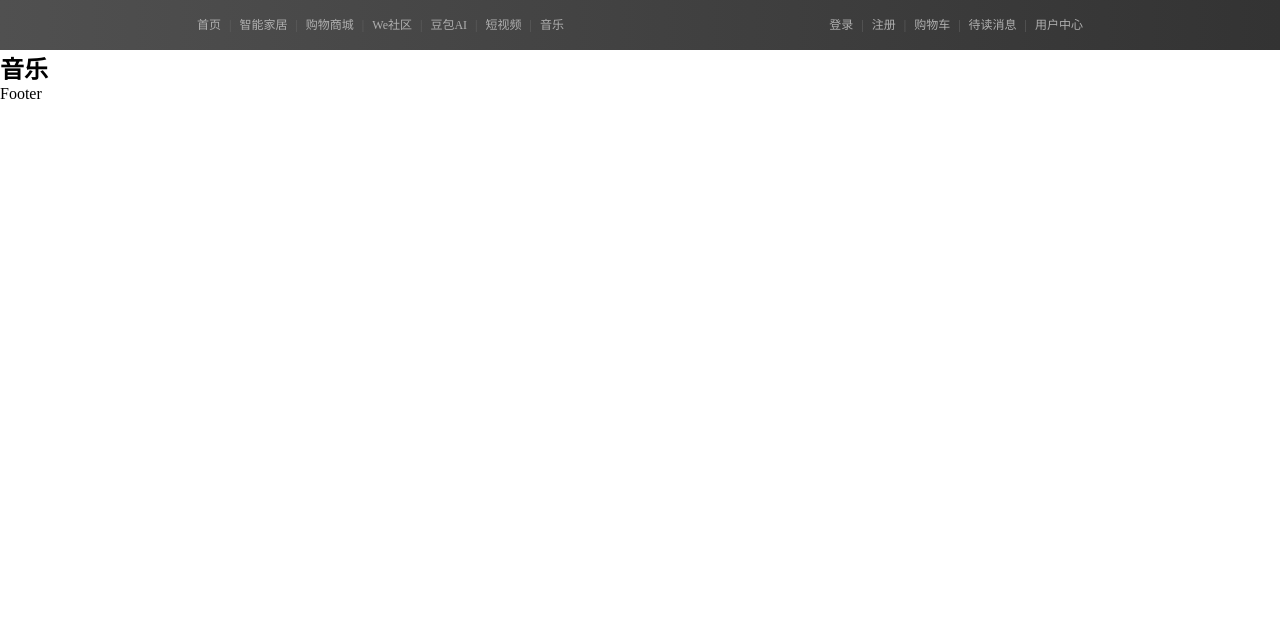
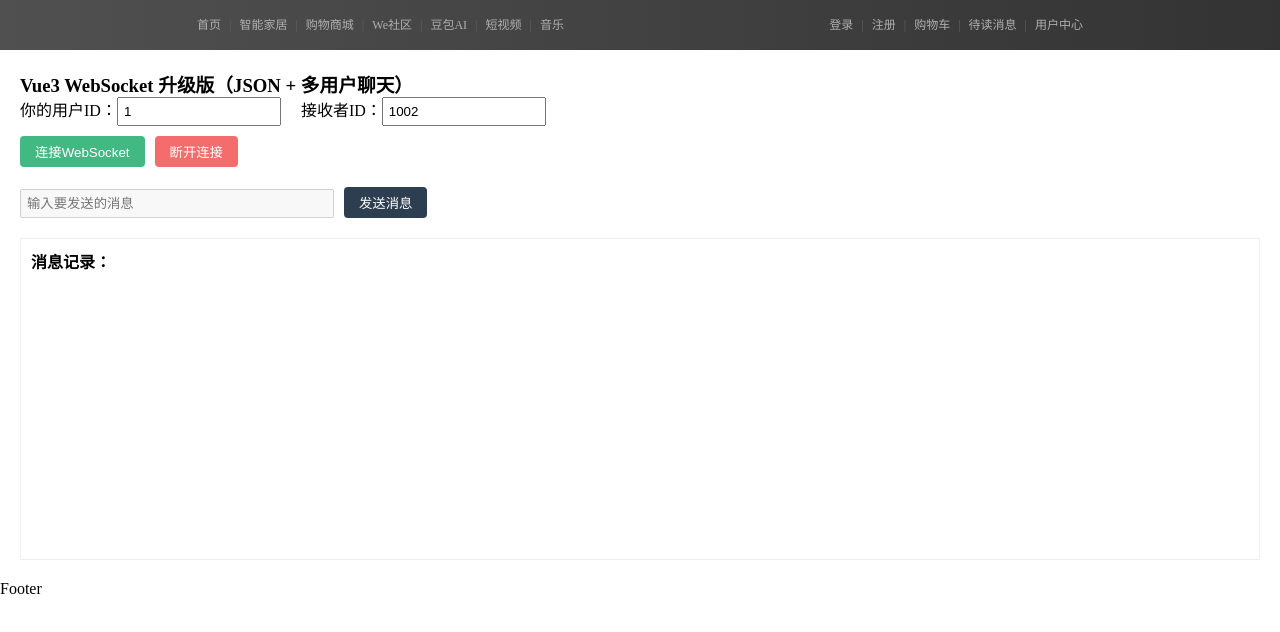
Before and after one commit to HaoAnxu/livi_web, a Vue app: page /music in a window 1280 px wide. Shown: the top 632 px of the page. Built offline with nearby package versions, Linux system fonts and the light colour scheme.

Commit message:
有请求了

```diff
--- a/package.json
+++ b/package.json
@@ -13,6 +13,7 @@
   },
   "dependencies": {
     "@element-plus/icons-vue": "^2.3.2",
+    "@vueuse/core": "^14.0.0",
     "axios": "^1.13.2",
     "element-plus": "^2.11.7",
     "unplugin-auto-import": "^20.2.0",
--- a/src/views/music/music.vue
+++ b/src/views/music/music.vue
@@ -1,13 +1,222 @@
 <script setup>
+import { ref, onUnmounted } from 'vue';
 
+//变量
+const userId = ref('1'); // 默认用户ID（可修改）
+const toUserId = ref('1002');
+const sendMessage = ref(''); // 要发送的消息
+const messageList = ref([]); // 消息记录
+const isConnected = ref(false); // 是否已连接
+let webSocket = null; // WebSocket实例（全局变量，方便操作）
+//断线重连相关变量
+let reconnectTimer = null; //断线重连定时器
+let heartbeatTimer = null; //心跳定时器
+const reconnectInterval = 5000; //断线重连间隔（5秒）
+const heartbeatInterval = 5000; //心跳间隔（5秒）
+
+//连接WebSocket
+const connectWebSocket = () => {
+  if (!userId.value) {
+    alert('请输入用户ID！');
+    return;
+  }
+
+  const wsUrl = `/ws/chat/${userId.value}`;
+
+  // 创建WebSocket实例（浏览器原生API，不用装插件）
+  webSocket = new WebSocket(wsUrl);
+
+  //连接成功回调（和后端@OnOpen对应）
+  webSocket.onopen = () => {
+    console.log('WebSocket连接成功！');
+    isConnected.value = true;
+    // 添加连接成功的消息记录
+    messageList.value.push({
+      type: 'receive',
+      time: new Date().toLocaleString(),
+      content: '✅ 连接成功！'
+    });
+    //连接成功后，启动心跳检测
+    startHeartbeat();
+    // 清除重连定时器
+    if(reconnectTimer){
+      clearInterval(reconnectTimer);
+      reconnectTimer = null;
+    }
+  };
+  //收到后端消息回调（和后端@OnMessage对应）
+  webSocket.onmessage = (event) => {
+    console.log('收到后端消息：', event.data);
+    if(event.data === 'pong'){
+      return;
+    }
+    // 添加收到的消息记录
+    messageList.value.push({
+      type: 'receive',
+      time: new Date().toLocaleString(),
+      content: `后端回复：${event.data}`
+    });
+  };
+
+  //连接断开回调（和后端@OnClose对应）
+  webSocket.onclose = () => {
+    console.log('WebSocket连接断开！');
+    isConnected.value = false;
+    messageList.value.push({
+      type: 'receive',
+      time: new Date().toLocaleString(),
+      content: '❌ 连接已断开！正在自动尝试重连...'
+    });
+    //停止心跳定时器
+    stopHeartbeat();
+    //启动断线重连
+    startReconnect();
+  };
+
+  //连接出错回调（和后端@OnError对应）
+  webSocket.onerror = (error) => {
+    console.error('WebSocket连接出错：', error);
+    isConnected.value = false;
+    messageList.value.push({
+      type: 'receive',
+      time: new Date().toLocaleString(),
+      content: `❌ 连接出错：${error.message},正在自动尝试重连...`
+    });
+    stopHeartbeat();
+    startReconnect();
+  };
+};
+
+//发送消息给后端
+const sendMessageToBackend = () => {
+  if(!sendMessage.value || !toUserId.value) {
+    alert('请输入消息内容和接收者ID！');
+    return;
+  }
+  //构造JSON消息
+  const jsonMessage = {
+    fromUserId: userId.value,
+    toUserId: toUserId.value,
+    content: sendMessage.value
+  }
+  //把JSON消息转换为字符串并发送
+  webSocket.send(JSON.stringify(jsonMessage));
+  //添加到消息记录
+  messageList.value.push({
+    type: 'send',
+    time: new Date().toLocaleString(),
+    content: `我发给用户[${toUserId.value}]：${sendMessage.value}`
+  });
+
+  //清空输入框
+  sendMessage.value = '';
+};
+//启动断线重连
+const startReconnect =()=>{
+  if(reconnectTimer) return;
+  reconnectTimer = setInterval(()=>{
+    console.log('尝试重新连接');
+    connectWebSocket();
+  }, reconnectInterval);
+}
+//启动心跳检测
+const startHeartbeat =()=>{
+  if(heartbeatTimer) return;
+  heartbeatTimer = setInterval(()=>{
+    console.log('发送心跳包');
+    webSocket.send('ping');
+  }, heartbeatInterval);
+}
+//停止心跳检测
+const stopHeartbeat = () => {
+  if (heartbeatTimer) {
+    clearInterval(heartbeatTimer);
+    heartbeatTimer = null;
+  }
+};
+//断开WebSocket连接,并停止断线重连和心跳检测
+const closeWebSocket = () => {
+  if (webSocket) {
+    webSocket.close();
+    webSocket = null;
+  }
+  // 清除重连和心跳定时器
+  if (reconnectTimer) {
+    clearInterval(reconnectTimer);
+    reconnectTimer = null;
+  }
+  stopHeartbeat();
+};
+//组件卸载时，关闭WebSocket连接
+onUnmounted(() => {
+  closeWebSocket();
+});
 </script>
 
 <template>
-  <div>
-    <h1>音乐</h1>
+  <div style="padding: 20px;">
+    <h3>Vue3 WebSocket 升级版（JSON + 多用户聊天）</h3>
+
+    <!-- 1. 用户ID和接收者ID -->
+    <div style="margin-bottom: 10px;">
+      <label>你的用户ID：</label>
+      <input
+          v-model="userId"
+          type="text"
+          placeholder="输入你的ID（比如1001）"
+          style="padding: 5px; width: 150px; margin-right: 20px;"
+      >
+      <label>接收者ID：</label>
+      <input
+          v-model="toUserId"
+          type="text"
+          placeholder="输入对方ID（比如1002）"
+          style="padding: 5px; width: 150px;"
+      >
+    </div>
+
+    <!-- 2. 连接/断开按钮（不变） -->
+    <button
+        @click="connectWebSocket"
+        style="margin-right: 10px; padding: 6px 15px; background: #42b983; color: white; border: none; border-radius: 4px;"
+        :disabled="isConnected"
+    >
+      连接WebSocket
+    </button>
+    <button
+        @click="closeWebSocket"
+        style="padding: 6px 15px; background: #f56c6c; color: white; border: none; border-radius: 4px;"
+        :disabled="!isConnected"
+    >
+      断开连接
+    </button>
+
+    <!-- 3. 消息输入和发送（不变，只是发送时构造JSON） -->
+    <div style="margin: 20px 0;">
+      <input
+          v-model="sendMessage"
+          type="text"
+          placeholder="输入要发送的消息"
+          style="padding: 5px; width: 300px; margin-right: 10px;"
+          :disabled="!isConnected"
+      >
+      <button
+          @click="sendMessageToBackend"
+          style="padding: 6px 15px; background: #2c3e50; color: white; border: none; border-radius: 4px;"
+          :disabled="!isConnected || !sendMessage || !toUserId"
+      >
+        发送消息
+      </button>
+    </div>
+
+    <!-- 4. 消息记录展示（不变） -->
+    <div style="margin-top: 20px; border: 1px solid #eee; padding: 10px; height: 300px; overflow-y: auto;">
+      <h4>消息记录：</h4>
+      <div v-for="(item, index) in messageList" :key="index" style="margin: 5px 0;">
+        <span :style="item.type === 'send' ? 'color: blue;' : 'color: green;'">
+          {{ item.time }} - {{ item.content }}
+        </span>
+      </div>
+    </div>
   </div>
 </template>
-
-<style scoped>
-
-</style>
--- a/src/views/shortVideo/shortVideo.vue
+++ /dev/null
@@ -1,13 +0,0 @@
-<script setup>
-
-</script>
-
-<template>
-  <div>
-    <h1>短视频</h1>
-  </div>
-</template>
-
-<style scoped>
-
-</style>
--- a/vite.config.js
+++ b/vite.config.js
@@ -19,6 +19,13 @@ export default defineConfig({
                 secure: false,
                 changeOrigin: true,
                 rewrite: (path) => path.replace(/^\/api/, ''),
+            },
+            '/ws': { // 匹配以 /ws 开头的路径
+                target: 'ws://localhost:8080', // 注意：这里是 ws:// 协议
+                secure: false,
+                changeOrigin: true,
+                ws: true, // 关键：开启 WebSocket 代理
+                rewrite: (path) => path // 不用重写路径
             }
         }
     }
```
Also changed, not shown: src/utils/websocket.js (added), 1 other file (tests, documents, lock files or other folders).
